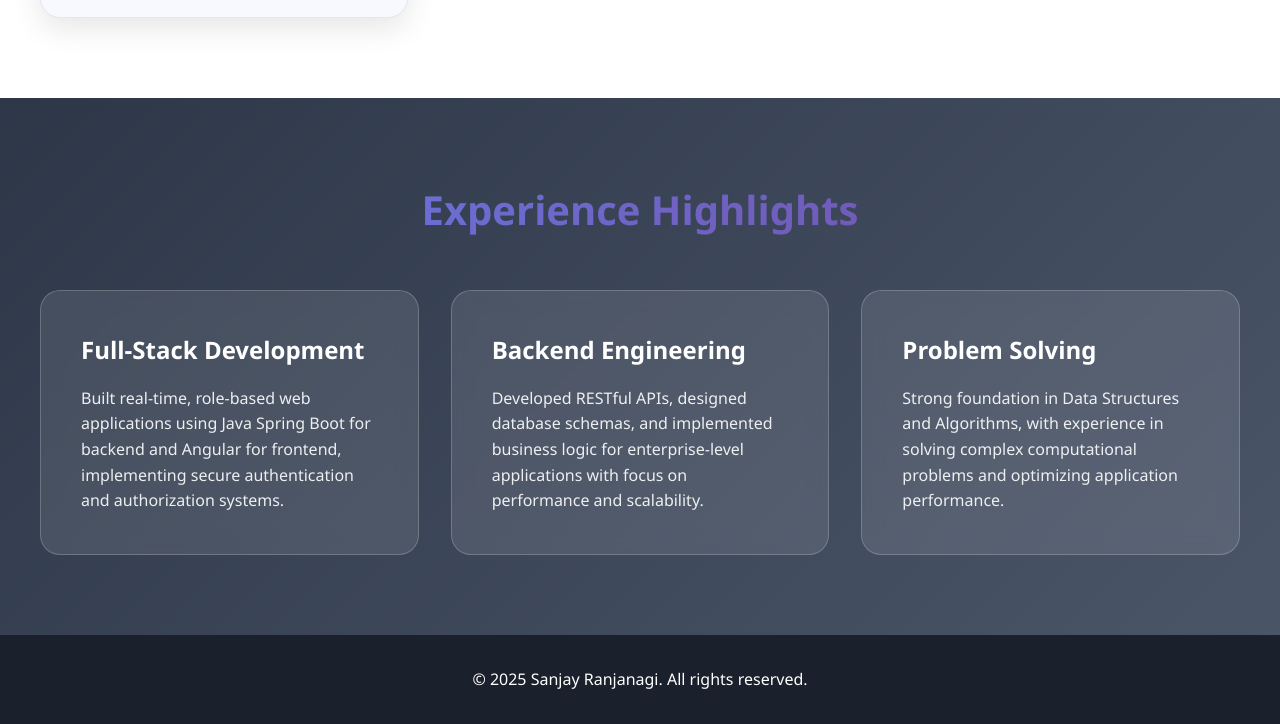
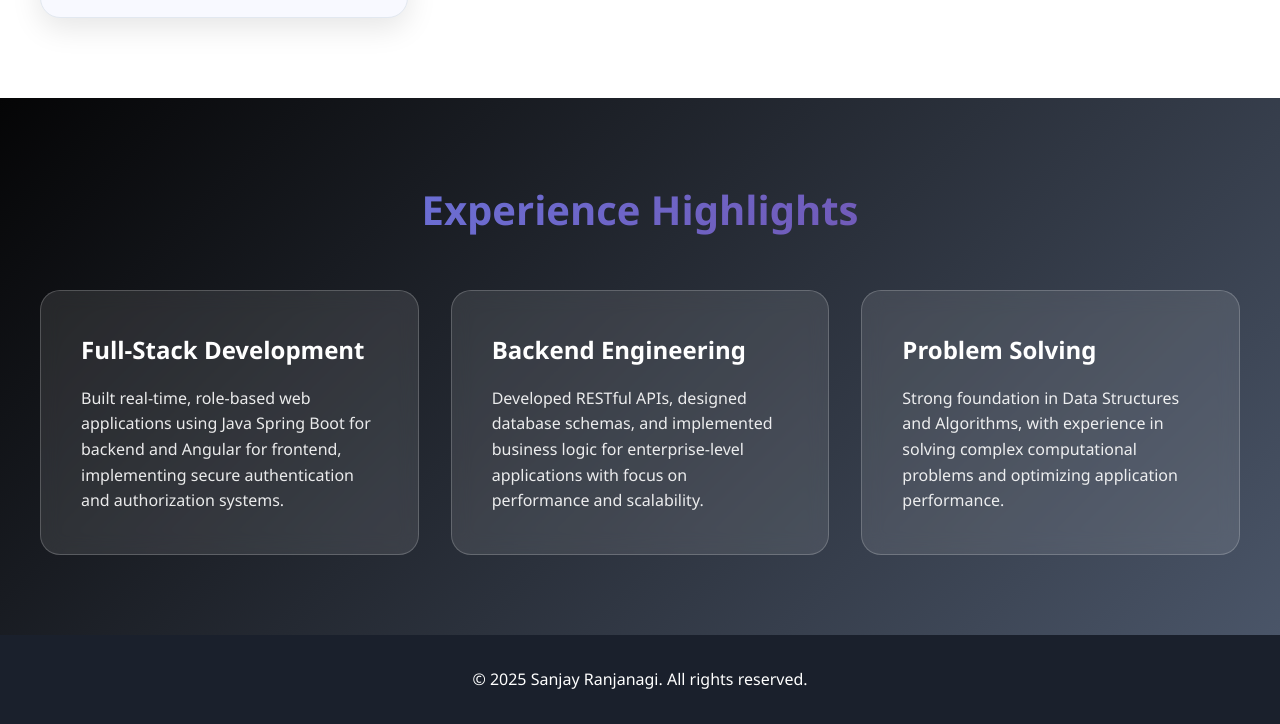
Before and after one commit to sanjayranjanagi/Portfolio, a plain HTML site: page about.html in a window 1280 px wide. Shown: the part 2685-3409 px from the top of the page. Drawn offline with Linux system fonts and the light colour scheme.

Commit message:
final update

```diff
--- a/about_tmp.html
+++ b/about.html
@@ -317,7 +317,7 @@
     /* Experience Highlights */
     .experience-section {
       padding: 5rem 2rem;
-      background: linear-gradient(135deg, #2d3748 0%, #4a5568 100%);
+      background: linear-gradient(135deg, #050506 0%, #4a5568 100%);
       color: white;
     }
 
```
Also changed, not shown: contact.html (renamed from contact_tmp.html), projects.html (renamed from projects_tmp.html).
